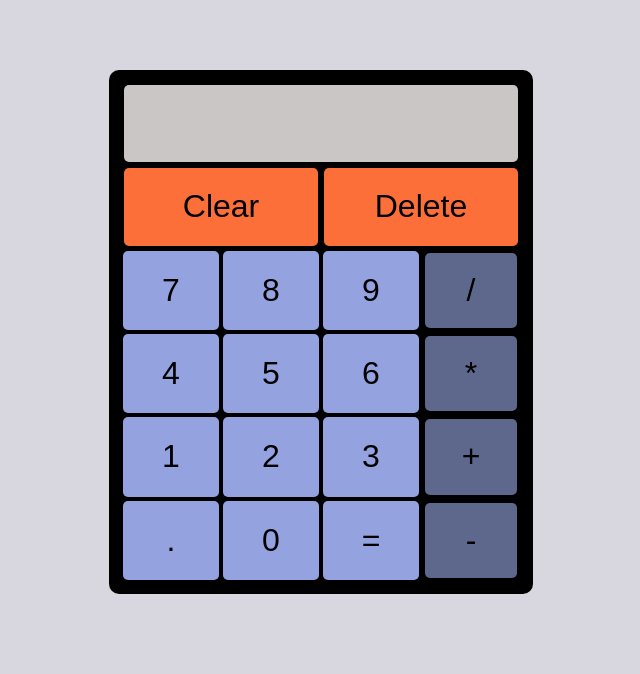
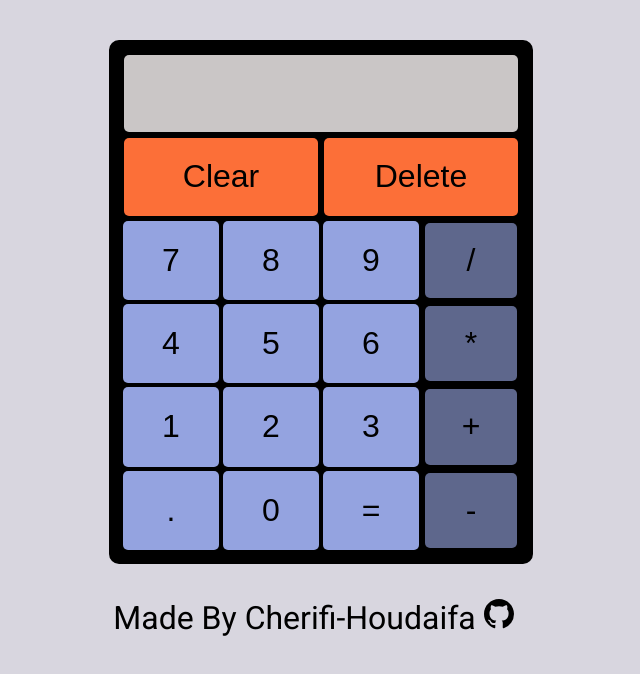
Before and after one commit to Cherifi-Houdaifa/calculator, a plain HTML site: page index.html in a window 1280 px wide. Shown: the whole page, without its empty margins (319-959 px from the left). Drawn offline with Linux system fonts and the light colour scheme.

Commit message:
Added footer to the website displaying my github username

```diff
--- a/index.html
+++ b/index.html
@@ -25,6 +25,11 @@
         </div>
     </div>
 
+    <div class="footer">
+        <p style="display: inline;">Made By Cherifi-Houdaifa  </p><a href="https://github.com/Cherifi-Houdaifa"><img src="./github.svg" alt="github"></a>
+
+    </div>
+
 
     <script src="./app.js"></script>
 </body>
--- a/style.css
+++ b/style.css
@@ -16,7 +16,7 @@ html, body {
     background-color: black;
     border-radius: 10px;
     margin: auto;
-    margin-top: 70px;
+    margin-top: 40px;
 }
 .container .display {
     grid-column: 1 / -1;
@@ -74,3 +74,14 @@ html, body {
 .container .numbers input:active {
     background-color: #707cac;
 }
+
+.footer {
+    margin-top: 20px;
+    text-align: center;
+    font-size: 2rem;
+    padding: 15px 15px 15px 0;
+}
+.footer a img {
+    width: 30px;
+    height: 30px;
+}
```
Also changed, not shown: github.svg (added).
